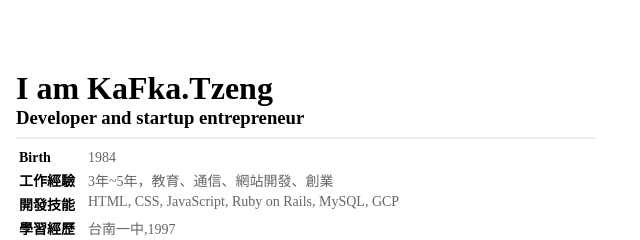
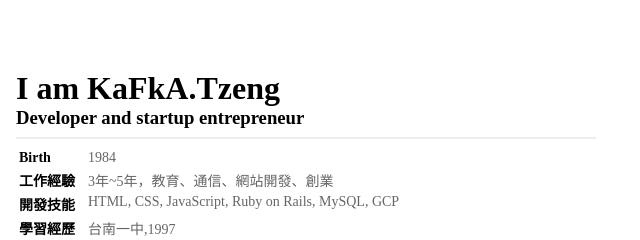
Before and after one commit to freefish0308/my-personal-site, a plain HTML site: page index.html in a window 1280 px wide. Shown: the part 130-370 px from the top of the page, 444-1084 px from the left. Drawn offline with Linux system fonts and the light colour scheme.

Commit message:
KaFka>KaFkA

```diff
--- a/index.html
+++ b/index.html
@@ -28,7 +28,7 @@
   </div>
 
 <div id="my-info">
-  <h1>I am KaFka.Tzeng</h1>
+  <h1>I am KaFkA.Tzeng</h1>
   <h3>Developer and startup entrepreneur</h3>
   <hr>
   <table>
```
